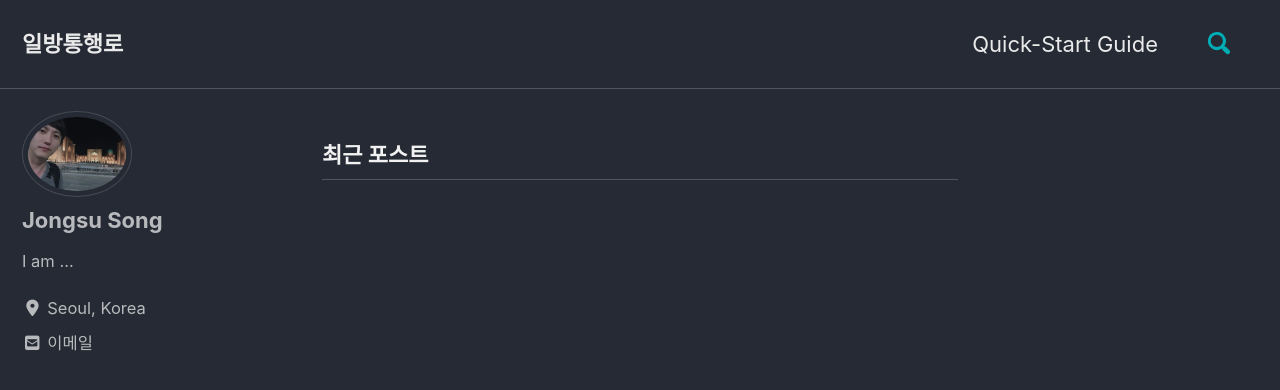
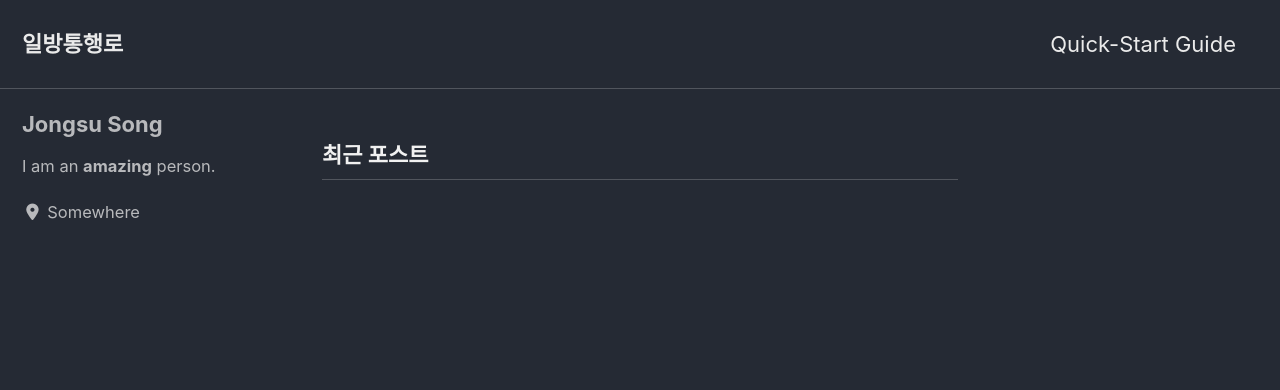
Before and after one commit to justinjongsusong/justinjongsusong.github.io, a Jekyll site: the page built from index.html, in a window 1280 px wide and 900 px high. Shown: the top 390 px of the window. Built offline with Jekyll 4.4.1, drawn with Linux system fonts in a browser that asks for light colours; cached includes are drawn as plain includes; nearby versions of some CDN libraries; the list of posts is cut into pages by our own code; comment, search, counter and statistics services are not loaded.

Commit message:
Revert "프로필 수정"
This reverts commit 984763b7c4b2ee1aa9d3c7d047fab96952556522.

```diff
--- a/_config.yml
+++ b/_config.yml
@@ -15,15 +15,15 @@
 minimal_mistakes_skin    : "dark" # "default" # "air", "aqua", "contrast", "dark", "dirt", "neon", "mint", "plum", "sunrise"
 
 # Site Settings
-locale                   : "ko-KR" # 타깃 국가 설정
-title                    : "일방통행로" # 블로그 제목
+locale                   : "ko-KR"
+title                    : "일방통행로"
 title_separator          : "-"
 subtitle                 : # site tagline that appears below site title in masthead
-name                     : "Jongsu Song" # 블로그 이름
+name                     : "Jongsu Song"
 description              : "아케이드 프로젝트"
-url                      : "justinjongsusong.github.io" # the base hostname & protocol for your site e.g. "https://mmistakes.github.io"
+url                      : # the base hostname & protocol for your site e.g. "https://mmistakes.github.io"
 baseurl                  : # the subpath of your site, e.g. "/blog"
-repository               : "justinjongsusong/justinjongsusong.github.io" # GitHub username/repo-name e.g. "mmistakes/minimal-mistakes"
+repository               : # GitHub username/repo-name e.g. "mmistakes/minimal-mistakes"
 teaser                   : # path of fallback teaser image, e.g. "/assets/images/500x300.png"
 logo                     : # path of logo image to display in the masthead, e.g. "/assets/images/88x88.png"
 masthead_title           : # overrides the website title displayed in the masthead, use " " for no title
@@ -65,9 +65,9 @@ reCaptcha:
   secret                 :
 atom_feed:
   path                   : # blank (default) uses feed.xml
-search                   : true #, false (default)
-search_full_content      : true #, false (default)
-search_provider          : google # lunr (default), algolia, google
+search                   : # true, false (default)
+search_full_content      : # true, false (default)
+search_provider          : # lunr (default), algolia, google
 algolia:
   application_id         : # YOUR_APPLICATION_ID
   index_name             : # YOUR_INDEX_NAME
@@ -108,10 +108,10 @@ analytics:
 # Site Author
 author:
   name             : "Jongsu Song"
-  avatar           : "/assets/images/jongsu.jpg" # path of avatar image, e.g. "/assets/images/bio-photo.jpg"
-  bio              : "I am ..."
-  location         : "Seoul, Korea"
-  email            : "justinjongsusong@gmail.com"
+  avatar           : # path of avatar image, e.g. "/assets/images/bio-photo.jpg"
+  bio              : "I am an **amazing** person."
+  location         : "Somewhere"
+  email            :
   links:
     - label: "Email"
       icon: "fas fa-fw fa-envelope-square"
```
Also changed, not shown: assets/images/jongsu.jpg (deleted).
